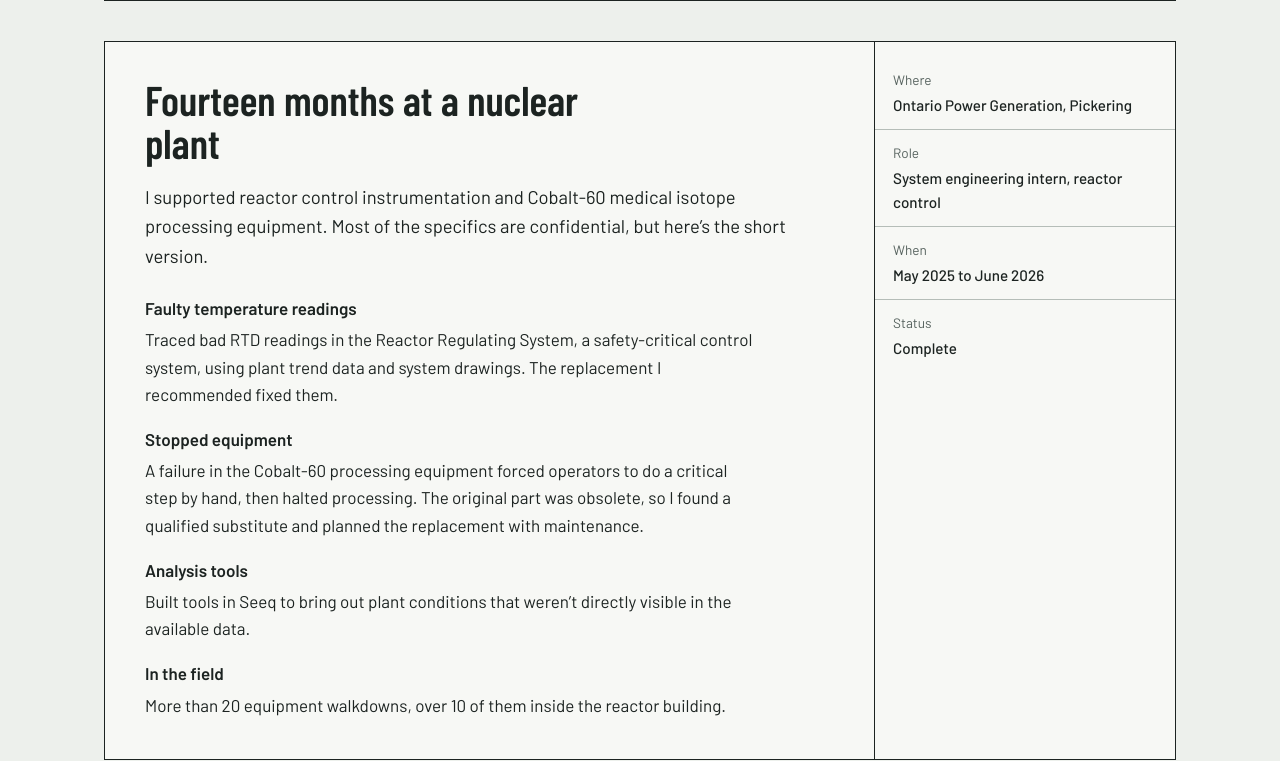
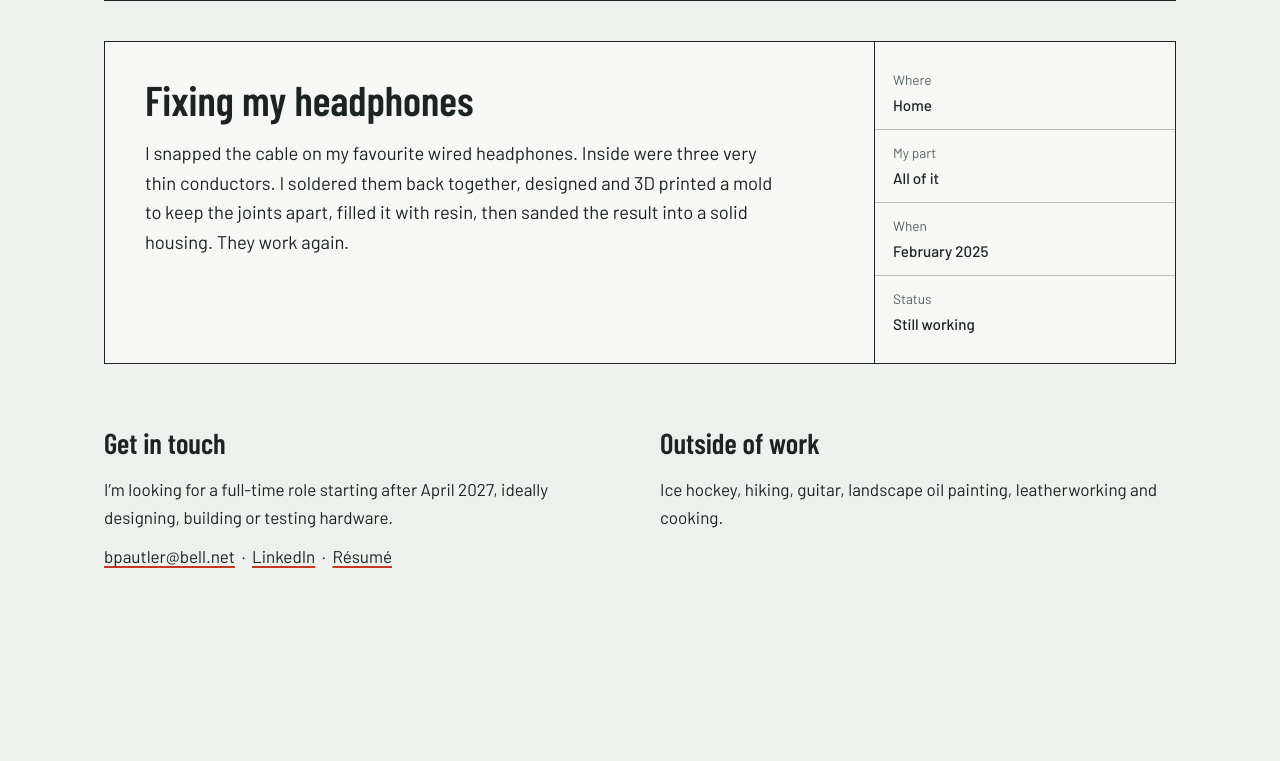
Before and after one commit to bpaut/bpaut.github.io, a plain HTML site: page index.html in a window 1280 px wide. Shown: the part 2728-3489 px from the top of the page. After the commit the page ends 3382 px from the top, so only its background shows below. Drawn offline with nearby package versions, Linux system fonts and the light colour scheme.

Commit message:
Add files via upload

```diff
--- a/index.html
+++ b/index.html
@@ -198,28 +198,6 @@ h2 {
     </dl>
   </article>
 
-  <article class="sheet">
-    <div class="sheet-body">
-      <h2>Fourteen months at a nuclear plant</h2>
-      <p class="lede">I supported reactor control instrumentation and Cobalt-60 medical isotope processing equipment. Most of the specifics are confidential, but here’s the short version.</p>
-      <dl class="parts">
-        <dt>Faulty temperature readings</dt>
-        <dd>Traced bad RTD readings in the Reactor Regulating System, a safety-critical control system, using plant trend data and system drawings. The replacement I recommended fixed them.</dd>
-        <dt>Stopped equipment</dt>
-        <dd>A failure in the Cobalt-60 processing equipment forced operators to do a critical step by hand, then halted processing. The original part was obsolete, so I found a qualified substitute and planned the replacement with maintenance.</dd>
-        <dt>Analysis tools</dt>
-        <dd>Built tools in Seeq to bring out plant conditions that weren’t directly visible in the available data.</dd>
-        <dt>In the field</dt>
-        <dd>More than 20 equipment walkdowns, over 10 of them inside the reactor building.</dd>
-      </dl>
-    </div>
-    <dl class="title-block">
-      <div><dt>Where</dt><dd>Ontario Power Generation, Pickering</dd></div>
-      <div><dt>Role</dt><dd>System engineering intern, reactor control</dd></div>
-      <div><dt>When</dt><dd>May 2025 to June 2026</dd></div>
-      <div><dt>Status</dt><dd>Complete</dd></div>
-    </dl>
-  </article>
 
   <article class="sheet">
     <div class="sheet-body">
```
